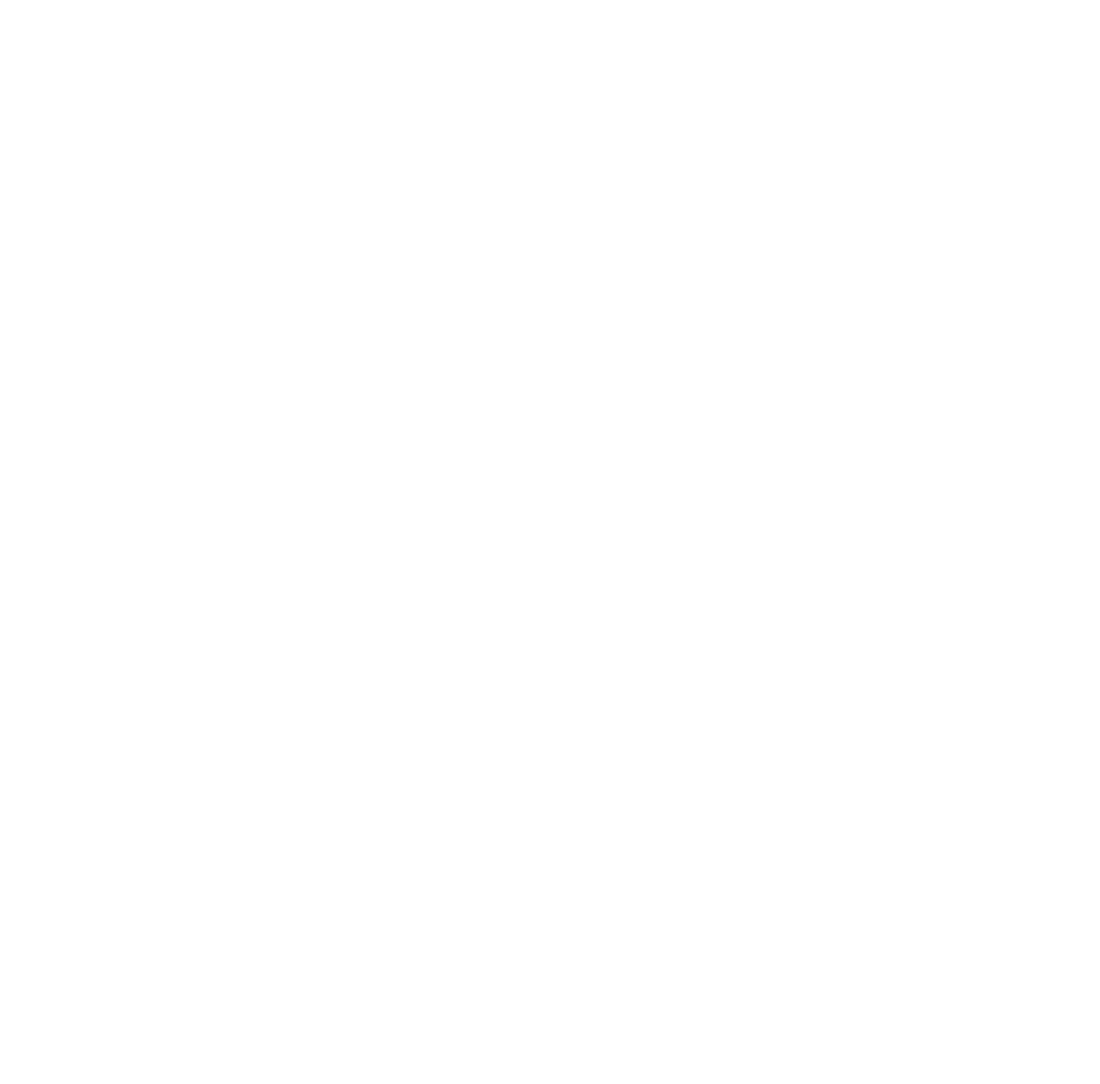
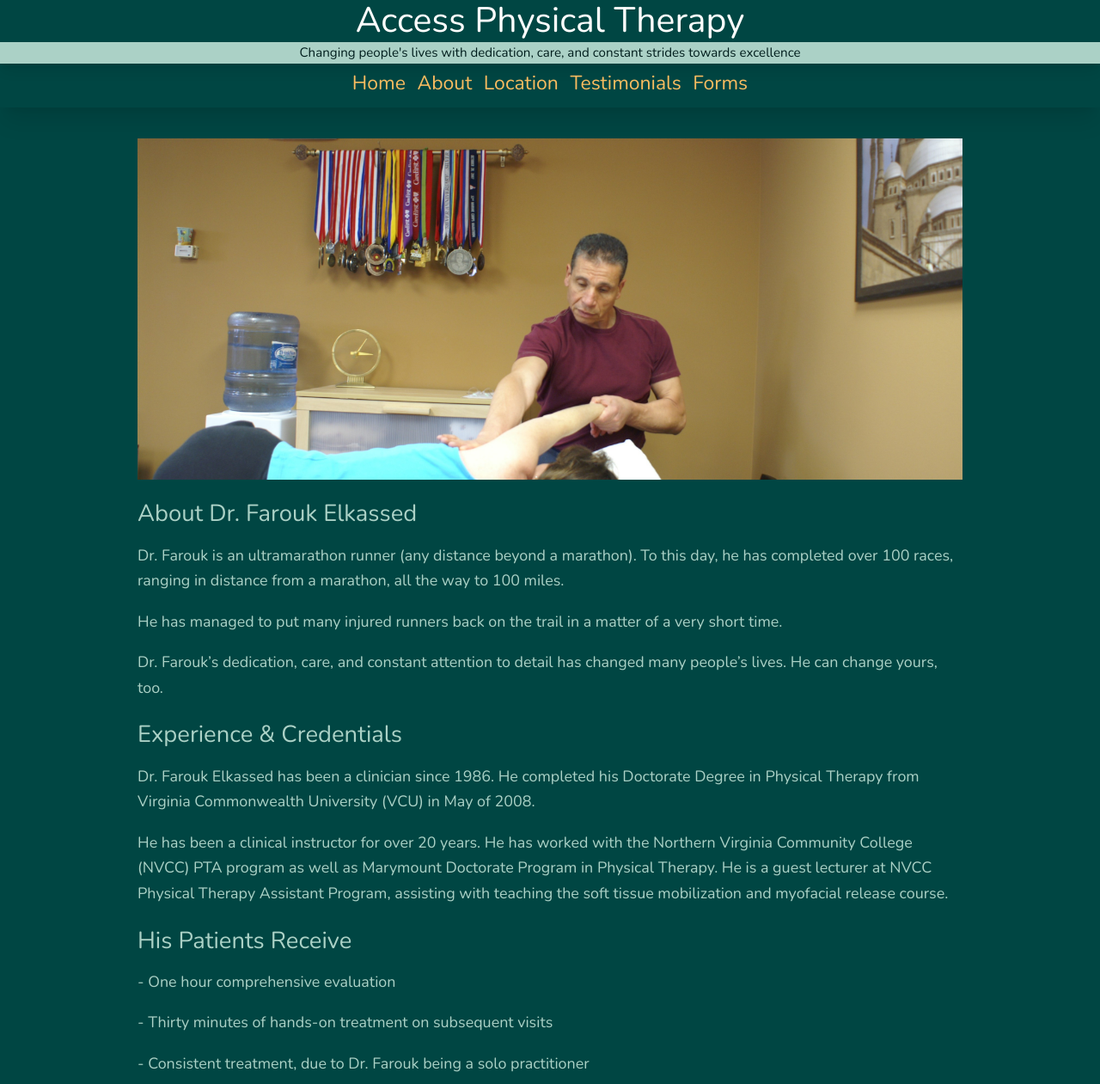
Before and after one commit to selkasse/access-pt-llc, a plain HTML site: page about.html in a window 1280 px wide. Shown: the whole page at 86% size. Before the commit the page ends 800 px from the top, so only its background shows below. Drawn offline with nearby package versions, Linux system fonts and the light colour scheme.

Commit message:
add about page

```diff
--- a/about.html
+++ b/about.html
@@ -3,7 +3,83 @@
   <head>
     <meta charset="UTF-8" />
     <meta name="viewport" content="width=device-width, initial-scale=1.0" />
+
+    <link rel="stylesheet" href="css/normalize.css" />
+    <link rel="stylesheet" href="css/main.css" />
+    <link rel="stylesheet" href="css/style.css" />
+
     <title>Access Physical Therapy, LLC</title>
   </head>
-  <body></body>
+  <body>
+    <header>
+      <h1 class="logo">Access Physical Therapy</h1>
+
+      <blockquote>
+        Changing people's lives with dedication, care, and constant strides
+        towards excellence
+      </blockquote>
+
+      <nav>
+        <a href="/">Home</a>
+        <a href="/about.html">About</a>
+        <a href="/location.html">Location</a>
+        <a href="/testimonials.html">Testimonials</a>
+        <a href="/forms.html">Forms</a>
+      </nav>
+    </header>
+
+    <div class="container">
+      <div class="doc-pic">
+        <img
+          src="images/about-crop.jpg"
+          alt="Dr. Farouk working with medals in background"
+        />
+      </div>
+      <div>
+        <strong>
+          <h4>About Dr. Farouk Elkassed</h4>
+        </strong>
+        <p>
+          Dr. Farouk is an ultramarathon runner (any distance beyond a
+          marathon). To this day, he has completed over 100 races, ranging in
+          distance from a marathon, all the way to 100 miles.
+        </p>
+        <p>
+          He has managed to put many injured runners back on the trail in a
+          matter of a very short time.
+        </p>
+        <p>
+          Dr. Farouk’s dedication, care, and constant attention to detail has
+          changed many people’s lives. He can change yours, too.
+        </p>
+        <strong>
+          <h4>Experience & Credentials</h4>
+        </strong>
+        <div>
+          <p>
+            Dr. Farouk Elkassed has been a clinician since 1986. He completed
+            his Doctorate Degree in Physical Therapy from Virginia Commonwealth
+            University (VCU) in May of 2008.
+          </p>
+          <p>
+            He has been a clinical instructor for over 20 years. He has worked
+            with the Northern Virginia Community College (NVCC) PTA program as
+            well as Marymount Doctorate Program in Physical Therapy. He is a
+            guest lecturer at NVCC Physical Therapy Assistant Program, assisting
+            with teaching the soft tissue mobilization and myofacial release
+            course.
+          </p>
+        </div>
+        <strong>
+          <h4>His Patients Receive</h4>
+        </strong>
+
+        <p>- One hour comprehensive evaluation</p>
+        <p>- Thirty minutes of hands-on treatment on subsequent visits</p>
+        <p>
+          - Consistent treatment, due to Dr. Farouk being a solo practitioner
+        </p>
+      </div>
+    </div>
+  </body>
 </html>
--- a/scss/style.scss
+++ b/scss/style.scss
@@ -36,10 +36,6 @@ header {
   > blockquote {
     align-self: stretch;
     text-align: center;
-    // margin-left: 0;
-    // margin-right: 0;
-    // padding-left: 0;
-    // padding-right: 0;
     font-size: $sloganFontSize;
   }
   > div {
@@ -70,7 +66,7 @@ header {
   height: 100vh;
 }
 
-#doc-pic {
+.doc-pic {
   > img {
     width: 100%;
   }
@@ -131,7 +127,7 @@ h4 {
   margin-top: 3vh;
   margin-bottom: 0;
   // padding-top: 0;
-  font-size: 1.563em;
+  font-size: 1.4em;
 }
 
 h5 {
@@ -152,6 +148,9 @@ small,
     > nav a {
       font-size: $navFontSize + 5%;
     }
+  }
+  h4 {
+    font-size: 1.53em;
   }
 }
 
@@ -189,16 +188,11 @@ small,
 
 @media screen and (min-width: 700px) {
   $offset: 2.5rem;
-  // :root {
-  //   font-size: $baseFontSize + 20%;
-  // }
+
   header {
-    // height: $headerHeight - 0.1rem;
     font-size: $headerFontSize + 25%;
     height: $headerHeight + $offset;
     > blockquote {
-      align-self: stretch;
-      text-align: center;
       font-size: $sloganFontSize + 25%;
     }
     > nav a {
```
Also changed, not shown: index.html (+4 -9 lines), css/style.css, images/about-crop.jpg (added), 1 other file.
